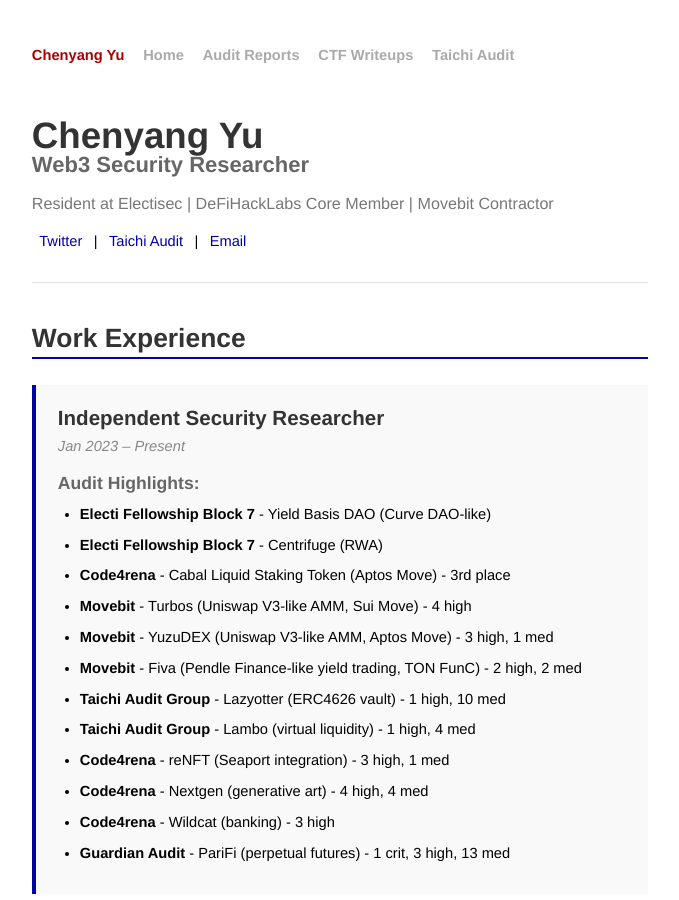
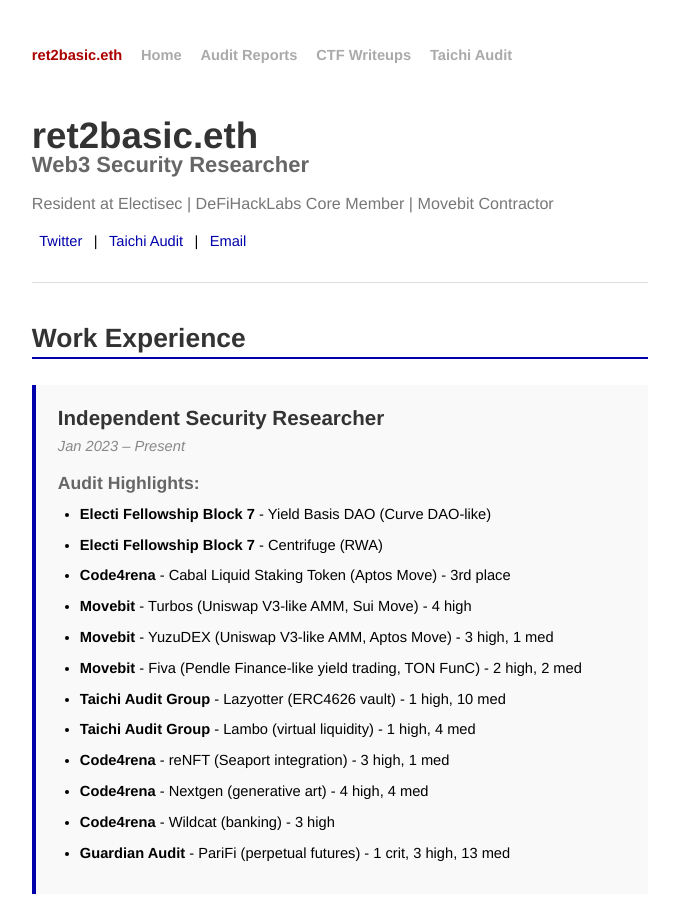
Before and after one commit to ret2basic/ret2basic.github.io, a Jekyll site: the page built from index.html, in a window 1280 px wide and 900 px high. Shown: the whole window, without its empty margins (300-979 px from the left). Built offline with Jekyll 4.4.1, drawn with Linux system fonts in a browser that asks for light colours; some of the changed text lies outside the part shown.

Commit message:
Replace real name with ret2basic.eth handle throughout site

```diff
--- a/_layouts/default.html
+++ b/_layouts/default.html
@@ -3,7 +3,7 @@
 <head>
    <meta http-equiv="content-type" content="text/html; charset=utf-8" />
    <title>{{ page.title }}</title>
-   <meta name="author" content="Chenyang Yu" />
+   <meta name="author" content="ret2basic.eth" />
    <meta name="description" content="Web3 Security Researcher - Audit Reports and Portfolio" />
    <meta name="readability-verification" content="QCzSs992GxmRYRKVpPeZ6LE2tS8aYKxsSSQKV8YM"/>
 
@@ -27,7 +27,7 @@
 
 <div class="site">
   <div class="title">
-    <a href="/">Chenyang Yu</a>
+    <a href="/">ret2basic.eth</a>
     <a class="extra" href="/">Home</a>
     <a class="extra" href="/audits.html">Audit Reports</a>
     <a class="extra" href="https://ret2basic.gitbook.io/ctfwriteup">CTF Writeups</a>
@@ -39,7 +39,7 @@
   <div class="footer">
     <div class="contact">
       <p>
-        Chenyang Yu
+        ret2basic.eth
         <br />
         Web3 Security Researcher
         <br />
--- a/audits.html
+++ b/audits.html
@@ -1,6 +1,6 @@
 ---
 layout: default
-title: Web3 Audit Reports - Chenyang Yu
+title: Web3 Audit Reports - ret2basic.eth
 ---
 
 <div id="audits">
--- a/index.html
+++ b/index.html
@@ -1,11 +1,11 @@
 ---
 layout: default
-title: Chenyang Yu - Web3 Security Researcher
+title: ret2basic.eth - Web3 Security Researcher
 ---
 
 <div id="home">
   <section class="hero">
-    <h1>Chenyang Yu</h1>
+    <h1>ret2basic.eth</h1>
     <h2>Web3 Security Researcher</h2>
     <p class="tagline">Resident at Electisec | DeFiHackLabs Core Member | Movebit Contractor</p>
 
```
